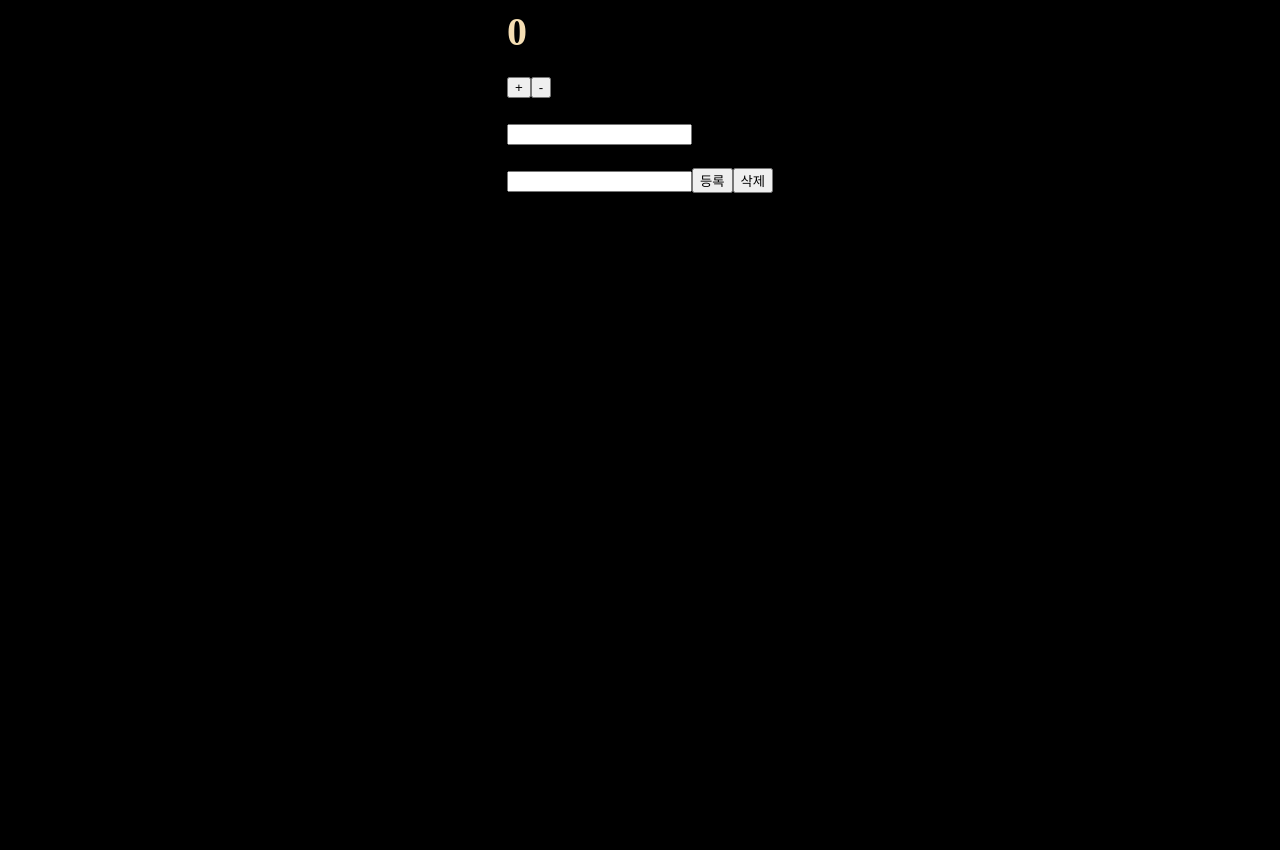
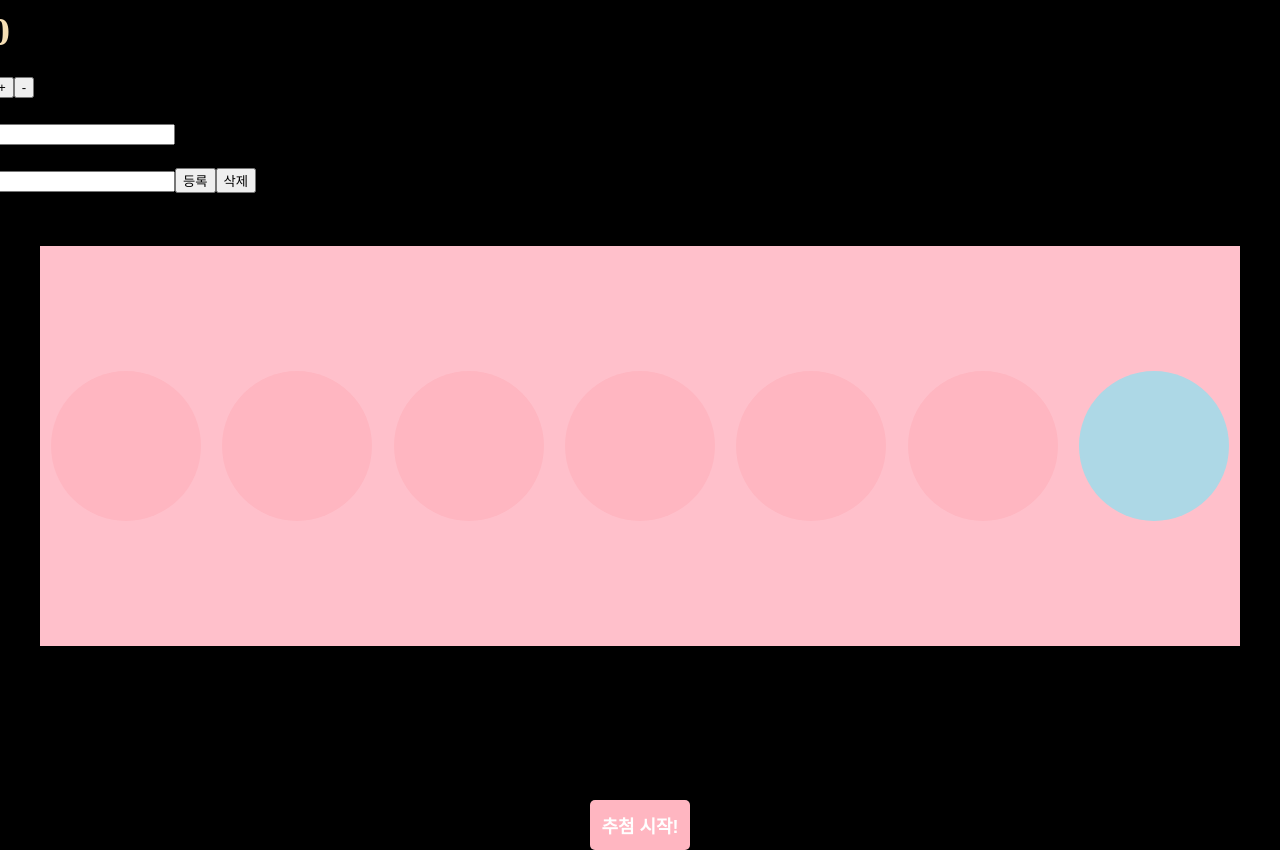
Before and after one commit to rlawnsrud0509/React, a React (Create React App) app: page / in a window 1280 px wide. Before the commit the page ends 800 px from the top, so only its background shows below. Built offline with nearby package versions, Linux system fonts and the light colour scheme.

Commit message:
rotto 1st

```diff
--- a/src/App.js
+++ b/src/App.js
@@ -1,7 +1,9 @@
 import "./App.css";
+import "./rotto/rotto.css";
 import Counter from "./counter.js";
 import CreateList from "./createList";
 import PrintInput from "./printInput.js";
+import Rotto from "./rotto/rotto";
 
 function App() {
   return (
@@ -9,6 +11,7 @@ function App() {
       <Counter />
       <PrintInput />
       <CreateList />
+      <Rotto />
     </div>
   );
 }
--- /dev/null
+++ b/src/rotto/rotto.css
@@ -0,0 +1,52 @@
+.rottoDiv {
+  margin: 50px;
+  background-color: pink;
+  width: 1200px;
+  height: 400px;
+  justify-content: center;
+  display: flex;
+}
+
+.rotto {
+  display: flex;
+  margin: auto;
+  background-color: lightpink;
+  width: 150px;
+  height: 150px;
+  border: 0;
+  border-radius: 75px;
+  transition-timing-function: ease-out;
+  transition-duration: 0.4s;
+  text-align: center;
+}
+
+#bonus {
+  background-color: lightblue;
+}
+
+.startR {
+  position: absolute;
+  width: 100px;
+  height: 50px;
+  border: 0;
+  border-radius: 5px;
+  background-color: lightpink;
+  top: 100%;
+  font-size: 18px;
+  font-weight: bold;
+  color: white;
+  transition-timing-function: ease-out;
+  transition-duration: 0.4s;
+}
+
+.startR:hover {
+  background-color: rgb(215, 159, 168);
+  cursor: pointer;
+}
+
+.startR:active {
+  background-color: lightpink;
+  cursor: default;
+  transition-timing-function: ease-out;
+  transition-duration: 0s;
+}
--- /dev/null
+++ b/src/rotto/rotto.js
@@ -0,0 +1,43 @@
+import React, { useState } from "react";
+
+function Rotto() {
+  let [Rnum, setRnum] = useState([]);
+  const setRandom = () => {
+    for (let i = 0; i < 7; i++) {
+      setTimeout(() => {
+        setRnum(Rnum[i].concat(Math.random() * 100));
+      }, 500);
+    }
+  };
+
+  return (
+    <div className="rottoDiv">
+      <div className="rotto" id="rotto2">
+        {Rnum}
+      </div>
+      <div className="rotto" id="rotto1">
+        {Rnum}
+      </div>
+      <div className="rotto" id="rotto3">
+        {Rnum}
+      </div>
+      <div className="rotto" id="rotto4">
+        {Rnum}
+      </div>
+      <div className="rotto" id="rotto5">
+        {Rnum}
+      </div>
+      <div className="rotto" id="rotto6">
+        {Rnum}
+      </div>
+      <div className="rotto" id="bonus">
+        {Rnum}
+      </div>
+      <button onClick={setRandom} className="startR">
+        추첨 시작!
+      </button>
+    </div>
+  );
+}
+
+export default Rotto;
```
